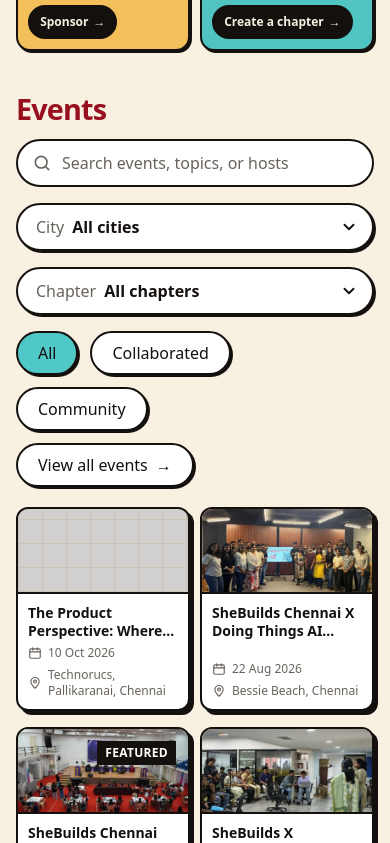
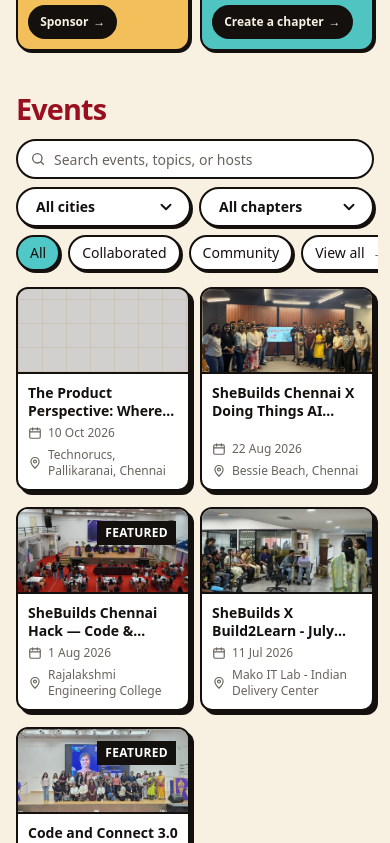
Before and after one commit to renisha18/sheBuildsTN, a React (Vite) app: page /#home in a window 390 px wide. Shown: the part 4780-5623 px from the top of the page. Built offline with nearby package versions, Linux system fonts and the light colour scheme.

Commit message:
Events categories: mobile update

```diff
--- a/src/components/ThemedSelect.css
+++ b/src/components/ThemedSelect.css
@@ -137,9 +137,11 @@
   color: var(--color-ink, #14100e);
 }
 
-/* On phones the box fills the width it is given. */
+/* On phones the box fills the width it is given and is 40px tall. The open list may be wider
+   than its button but stays on screen; add .tsel--end to open it from the button's right edge. */
 @media (max-width: 639px) {
   .tsel {
+    --tsel-height: 2.5rem;
     display: block;
     width: 100%;
     min-width: 0;
@@ -147,7 +149,16 @@
 
   .tsel__list {
     min-width: 100%;
-    max-width: 100%;
+    max-width: min(20rem, 100vw - 2rem);
+  }
+
+  .tsel--end .tsel__list {
+    left: auto;
+    right: 0;
+  }
+
+  .tsel__text {
+    overflow-wrap: anywhere;
   }
 }
 
--- a/src/components/ThemedSelect.jsx
+++ b/src/components/ThemedSelect.jsx
@@ -9,7 +9,7 @@ import './ThemedSelect.css'
  *   Down/Up open it and move, Home/End jump, Enter/Space choose, Esc closes,
  *   typing a letter jumps to the matching option, Tab leaves.
  *
- * label     small text shown in the button before the value, for example "City"
+ * label     small text shown in the button before the value, for example "City" (screen readers only on phones)
  * value     the selected option's value ("" is usually the "All ..." choice)
  * onChange  called with the new value
  * options   [{ value, label, hint? }]   hint is small muted text on the right
@@ -137,7 +137,7 @@ export default function ThemedSelect({ label, value, onChange, options, disabled
         onClick={() => (open ? closeMenu() : openMenu())}
         onKeyDown={onKeyDown}
       >
-        <span id={prefixId} className="tsel__prefix">{label}</span>
+        <span id={prefixId} className="tsel__prefix max-sm:sr-only">{label}</span>
         <span className="tsel__value">{selected?.label}</span>
         <svg className="tsel__chevron" viewBox="0 0 24 24" width="18" height="18" fill="none" stroke="currentColor" strokeWidth="2.5" strokeLinecap="round" strokeLinejoin="round" aria-hidden="true">
           <path d="m6 9 6 6 6-6" />
--- a/src/sections/events/EventCarousel.jsx
+++ b/src/sections/events/EventCarousel.jsx
@@ -97,7 +97,7 @@ export default function EventCarousel({ events }) {
   // md+: arrows sit on either side of the track, dots wrap onto their own row below.
   // DOM order (track, prev, dots, next) matches the mobile visual order so Tab follows what you see.
   return (
-    <div className="mt-10 flex flex-wrap items-center gap-x-3 gap-y-4 md:gap-x-6 max-sm:mt-3">
+    <div className="mt-10 flex flex-wrap items-center gap-x-3 gap-y-4 md:gap-x-6 max-sm:mt-2">
       {/* Track: focusable so ←/→/Home/End work once it has focus */}
       <div
         id="events-track"
--- a/src/sections/events/EventFilters.jsx
+++ b/src/sections/events/EventFilters.jsx
@@ -13,12 +13,21 @@ import { SEARCH_ICON_CLASS, SEARCH_INPUT_CLASS, pillClass } from '../../componen
 // Chapter stack full width (ThemedSelect.css), then the pills. --tsel-height = the search box's
 // height (py-2.5 + a 1.5rem line + 2px borders), so all the pills line up.
 // action (optional): one more element, e.g. the home page's "View all events" link, shown at the
-// right-hand end of the pills' row (its own line below them on phones). Without it the pills
-// render exactly as before (the All events page).
+// right-hand end of the pills' row. Without it the pills render exactly as before (All events page).
+// Below 640px everything is compact so the cards come first: a 40px search box, City and Chapter
+// side by side, then the pills (and action) on one line that scrolls sideways if it doesn't fit.
+
+// Phone-only sizing for the pills (36px tall); 640px and up they keep pillClass's size
+export const PHONE_PILL_CLASS = 'max-sm:shrink-0 max-sm:whitespace-nowrap max-sm:px-3 max-sm:py-1.5 max-sm:text-sm'
+
+// Phone-only: one line that scrolls sideways (scrollbar hidden). p-1/-m-1 keep shadows and focus
+// outlines visible inside the scroll box without shifting the row.
+const PHONE_ROW_CLASS = 'max-sm:flex-nowrap max-sm:gap-2 max-sm:overflow-x-auto max-sm:scrollbar-none max-sm:-m-1 max-sm:p-1'
+
 export function EventFilters({ query, setQuery, selectedTags, toggleTag, clearTags, availableTags, cities, selection, setCity, setChapter, action }) {
   const chips = (
     <>
-      <button type="button" aria-pressed={selectedTags.length === 0} onClick={clearTags} className={pillClass(selectedTags.length === 0)}>
+      <button type="button" aria-pressed={selectedTags.length === 0} onClick={clearTags} className={`${pillClass(selectedTags.length === 0)} ${PHONE_PILL_CLASS}`}>
         All
       </button>
       {EVENT_TAGS.filter(({ id }) => availableTags.includes(id)).map(({ id, label, description }) => {
@@ -30,7 +39,7 @@ export function EventFilters({ query, setQuery, selectedTags, toggleTag, clearTa
             aria-pressed={isActive}
             title={description}
             onClick={() => toggleTag(id)}
-            className={pillClass(isActive)}
+            className={`${pillClass(isActive)} ${PHONE_PILL_CLASS}`}
           >
             {label}
           </button>
@@ -40,12 +49,12 @@ export function EventFilters({ query, setQuery, selectedTags, toggleTag, clearTa
   )
 
   return (
-    <div className="flex flex-col gap-4 sm:flex-row sm:flex-wrap sm:items-center" style={{ '--tsel-height': '3rem' }}>
+    <div className="flex flex-col gap-2 sm:gap-4 sm:flex-row sm:flex-wrap sm:items-center" style={{ '--tsel-height': '3rem' }}>
       <div className="relative w-full max-w-sm sm:min-w-48 sm:flex-1 max-sm:max-w-none">
         <svg
           aria-hidden="true"
           viewBox="0 0 24 24"
-          className={SEARCH_ICON_CLASS}
+          className={`${SEARCH_ICON_CLASS} max-sm:left-3.5 max-sm:h-4 max-sm:w-4`}
           fill="none"
           stroke="currentColor"
           strokeWidth="2"
@@ -59,12 +68,16 @@ export function EventFilters({ query, setQuery, selectedTags, toggleTag, clearTa
           onChange={(e) => setQuery(e.target.value)}
           placeholder="Search events, topics, or hosts"
           aria-label="Search events, topics, or hosts"
-          className={SEARCH_INPUT_CLASS}
+          className={`${SEARCH_INPUT_CLASS} max-sm:h-10 max-sm:py-0 max-sm:pl-9 max-sm:text-sm`}
         />
       </div>
 
-      <ThemedSelect label="City" value={selection.city} onChange={setCity} options={cityChoices(cities)} />
-      <ThemedSelect label="Chapter" value={selection.chapter} onChange={setChapter} options={chapterChoices(cities, selection.city)} />
+      {/* Phones: two equal columns. 640px and up the wrapper is display: contents, so the dropdowns
+          are items of the main row exactly as before. Chapter's list opens from its right edge. */}
+      <div className="grid grid-cols-2 gap-2 sm:contents">
+        <ThemedSelect label="City" value={selection.city} onChange={setCity} options={cityChoices(cities)} className="max-sm:text-sm" />
+        <ThemedSelect label="Chapter" value={selection.chapter} onChange={setChapter} options={chapterChoices(cities, selection.city)} className="tsel--end max-sm:text-sm" />
+      </div>
 
       {action ? (
         // One wrapping row for the pills and the action. The pill group is display: contents so
@@ -72,14 +85,14 @@ export function EventFilters({ query, setQuery, selectedTags, toggleTag, clearTa
         // right by ml-auto (on phones it takes a line of its own, left-aligned). flex-auto, not
         // flex-1: the row keeps its natural width, so when it doesn't fit beside the dropdowns it
         // moves to a line of its own (and fills it) instead of squeezing the link onto a second line.
-        <div className="flex flex-wrap items-center gap-3 sm:flex-auto">
+        <div className={`flex flex-wrap items-center gap-3 sm:flex-auto ${PHONE_ROW_CLASS}`}>
           <div className="contents" role="group" aria-label="Filter events by tag">
             {chips}
           </div>
-          <div className="ml-auto max-sm:ml-0 max-sm:basis-full">{action}</div>
+          <div className="ml-auto max-sm:shrink-0">{action}</div>
         </div>
       ) : (
-        <div className="flex flex-wrap gap-3" role="group" aria-label="Filter events by tag">
+        <div className={`flex flex-wrap gap-3 ${PHONE_ROW_CLASS}`} role="group" aria-label="Filter events by tag">
           {chips}
         </div>
       )}
--- a/src/sections/events/Events.jsx
+++ b/src/sections/events/Events.jsx
@@ -1,7 +1,7 @@
 import { useMemo } from 'react'
 import { Link } from 'react-router'
 import EventCarousel from './EventCarousel.jsx'
-import { EventFilters, EventsEmpty } from './EventFilters.jsx'
+import { EventFilters, EventsEmpty, PHONE_PILL_CLASS } from './EventFilters.jsx'
 import { filtersToSearch, pillClass, useEventFilters } from './useEventFilters.js'
 import { getEvents } from './loadEvents.js'
 import { resultsAnnouncement } from './eventTimeline.js'
@@ -23,7 +23,7 @@ export default function Events() {
       </h2>
 
       {/* "View all events" sits at the end of the tag pills' row, same height as the pills
-          (44px, also the phone tap target). It carries the active city or chapter and tags, so
+          (44px; 36px on phones, where its visible label shortens to "View all"). It carries the active city or chapter and tags, so
           /events opens with the same filters. */}
       <EventFilters
         {...filters}
@@ -31,9 +31,9 @@ export default function Events() {
           <Link
             aria-label="View all events"
             to={`/events${filtersToSearch({ selection, selectedTags })}`}
-            className={`${pillClass(false)} shrink-0 whitespace-nowrap`}
+            className={`${pillClass(false)} shrink-0 whitespace-nowrap ${PHONE_PILL_CLASS}`}
           >
-            View all events <span aria-hidden="true">→</span>
+            View all<span className="max-sm:hidden"> events</span> <span aria-hidden="true">→</span>
           </Link>
         }
       />
--- a/src/sections/events/EventsTimeline.css
+++ b/src/sections/events/EventsTimeline.css
@@ -259,6 +259,8 @@
     --tl-date-w: 0px;
     --tl-rail-w: 1.5rem;
     --tl-marker: 0.75rem;
+
+    margin-top: 1rem;
   }
 
   .tl__date {
@@ -312,6 +314,14 @@
   background: var(--color-background);
 }
 
+/* Phones: a tighter bar so the timeline starts higher */
+@media (width < 40rem) {
+  .events-page__bar {
+    margin-top: 0.75rem;
+    padding: 0.5rem 0;
+  }
+}
+
 .events-page__years {
   display: flex;
   flex-wrap: wrap;
```
